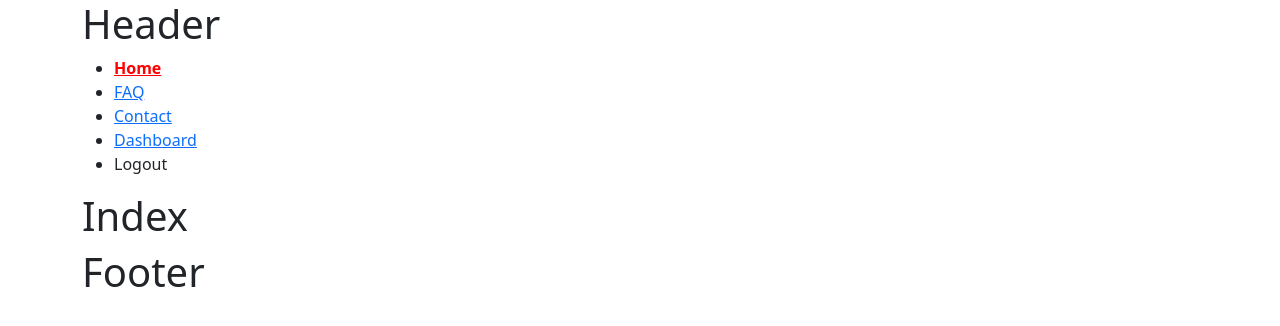
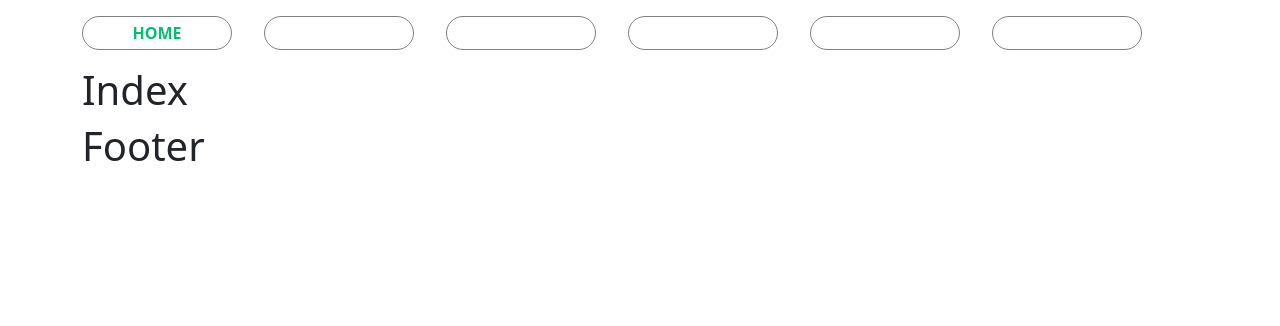
Before and after one commit to ahelmi365/react-js-charts, a React (Vite) app: page / in a window 1280 px wide. Shown: the top 326 px of the page. Built offline with nearby package versions, Linux system fonts and the light colour scheme.

Commit message:
add header

```diff
--- a/src/components/Header.tsx
+++ b/src/components/Header.tsx
@@ -1,34 +1,33 @@
-import { NavLink, useNavigate } from "react-router-dom";
+import { NavLink } from "react-router-dom";
 
+// css
+import "./header.css"
 const Header = () => {
-  const navigate = useNavigate();
 
   return (
-    <div className="header">
-      <h1>Header</h1>
-      <ul>
-        <li>
+    <div className="row header mt-3">
+      <ul className="nav-links">
+        <li className="nav-link">
           <NavLink to="/" end>
             Home
           </NavLink>
         </li>
-        <li>
+        <li className="nav-link">
           <NavLink to="/faq">FAQ</NavLink>
         </li>
-        <li>
+        <li className="nav-link">
           <NavLink to="/contact">Contact</NavLink>
         </li>
-        <li>
-          <NavLink to="/dashboard">Dashboard</NavLink>
+        <li className="nav-link">
+          <NavLink to="/apex-dashboard">Apex-Charts</NavLink>
+        </li>
+        <li className="nav-link">
+          <NavLink to="/google-dashboard">Google-Charts</NavLink>
+        </li>
+        <li className="nav-link">
+          <NavLink to="/user/login"> Logout</NavLink>
         </li>
 
-        <li
-          onClick={() => {
-            navigate("/user/login");
-          }}
-        >
-          Logout
-        </li>
       </ul>
     </div>
   );
--- /dev/null
+++ b/src/components/header.css
@@ -0,0 +1,38 @@
+.nav-links {
+  list-style: none;
+  display: flex;
+  gap: 2rem;
+}
+
+.nav-links li.nav-link {
+  font-size: 1rem;
+  font-weight: 600;
+  text-transform: uppercase;
+
+  transition: 0.5s;
+  padding: 0.25rem;
+  border: 1px solid gray;
+  border-radius: 20px;
+  width: 150px;
+  text-align: center;
+  cursor: pointer;
+}
+
+.nav-links li.nav-link:hover {
+  background-color: rgb(24, 37, 88);
+
+}
+
+.nav-links li.nav-link a {
+  text-decoration: none;
+  color: white;
+}
+.nav-links li.nav-link a.active {
+  font-weight: bold;
+  color: #07bd74
+
+}
+
+.nav-links li.nav-link:hover a {
+  color: white;
+}
```
